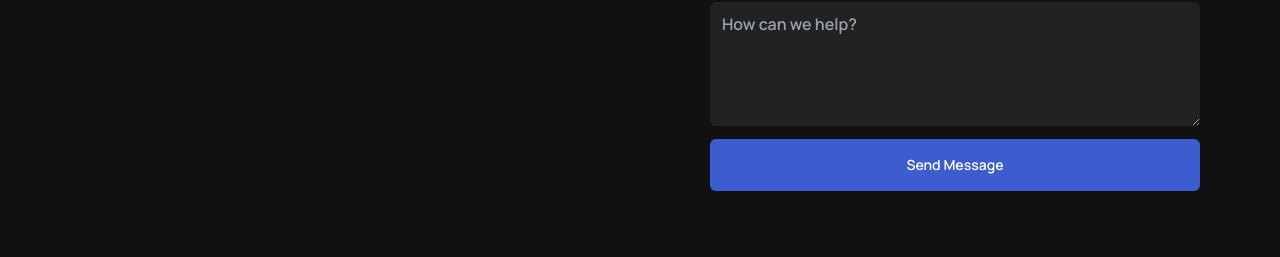
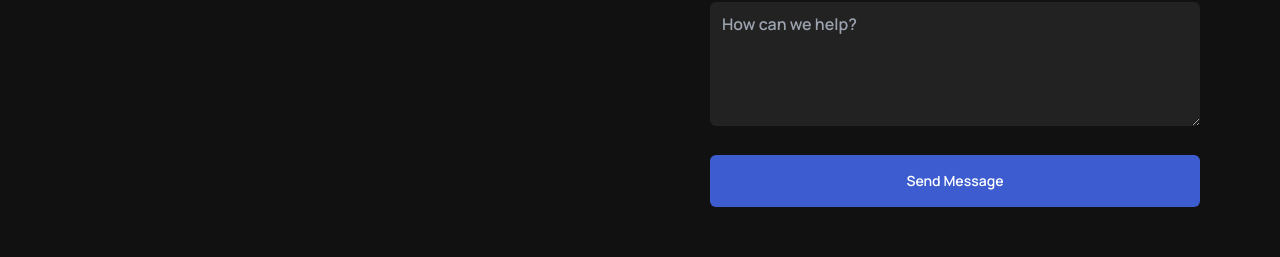
Before and after one commit to johnmaizo/unork-website, a React (Vite) app: page / in a window 1280 px wide. Shown: the part 5680-5937 px from the top of the page. Built offline with nearby package versions, Linux system fonts and the light colour scheme.

Commit message:
Minor changes on home page

```diff
--- a/src/components/Contact.jsx
+++ b/src/components/Contact.jsx
@@ -25,7 +25,7 @@ const Contact = () => {
             <label htmlFor="message" className=" opacity-40 font-semibold">Message</label>
             <textarea name="message" id="message" rows="5" className=" bg-[#222222] rounded-md p-3 w-full text-[1rem] mt-2 resize-y" placeholder="How can we help?"></textarea>
         </div>
-        <button type="submit" className=" bg-[#3C5CCF] w-full p-4 rounded-md">Send Message</button>
+        <button type="submit" className=" bg-[#3C5CCF] w-full p-4 rounded-md mt-4 ">Send Message</button>
     </div>
   )
 }
--- a/src/components/Footer.jsx
+++ b/src/components/Footer.jsx
@@ -53,7 +53,7 @@ const Footer = () => {
                         <div className=" opacity-60 flex gap-3">
                             {
                                 Links.map((link,index) => (
-                                    <Link to={link.linkTo} key={index} className=" text-[1.25rem] underline underline-offset-8">{link.name}</Link>
+                                    <Link to={link.linkTo} key={index} className=" text-[1.25rem] underline underline-offset-8 hover:no-underline focus:no-underline">{link.name}</Link>
                                 ))
                             }
                         </div>
--- a/src/pages/Home.jsx
+++ b/src/pages/Home.jsx
@@ -111,7 +111,7 @@ const Home = () => {
                 <button className=" lg:inline-block font-extrabold text-[1rem] rounded-full bg-[#3C5CCF] p-2 py-3 hover:bg-[#212121] focus:bg-[#212121] transition-colors lg:p-5 lg:w-[11em] lg:absolute lg:translate-y-[-50%] lg:top-[50%] lg:right-[1em]">Get Started</button>
               </div>
 
-              <div className=" flex gap-3 items-center lg:mt-5">
+              <div className=" flex gap-3 items-center mt-5">
                 <Checkbox />
                 <p className=" text-[0.9rem] font-semibold"><span className=" opacity-60">By signing up you agree to our</span> <Link to={"/"} className=" underline text-white">Terms & Conditions.</Link></p>
               </div>
```
